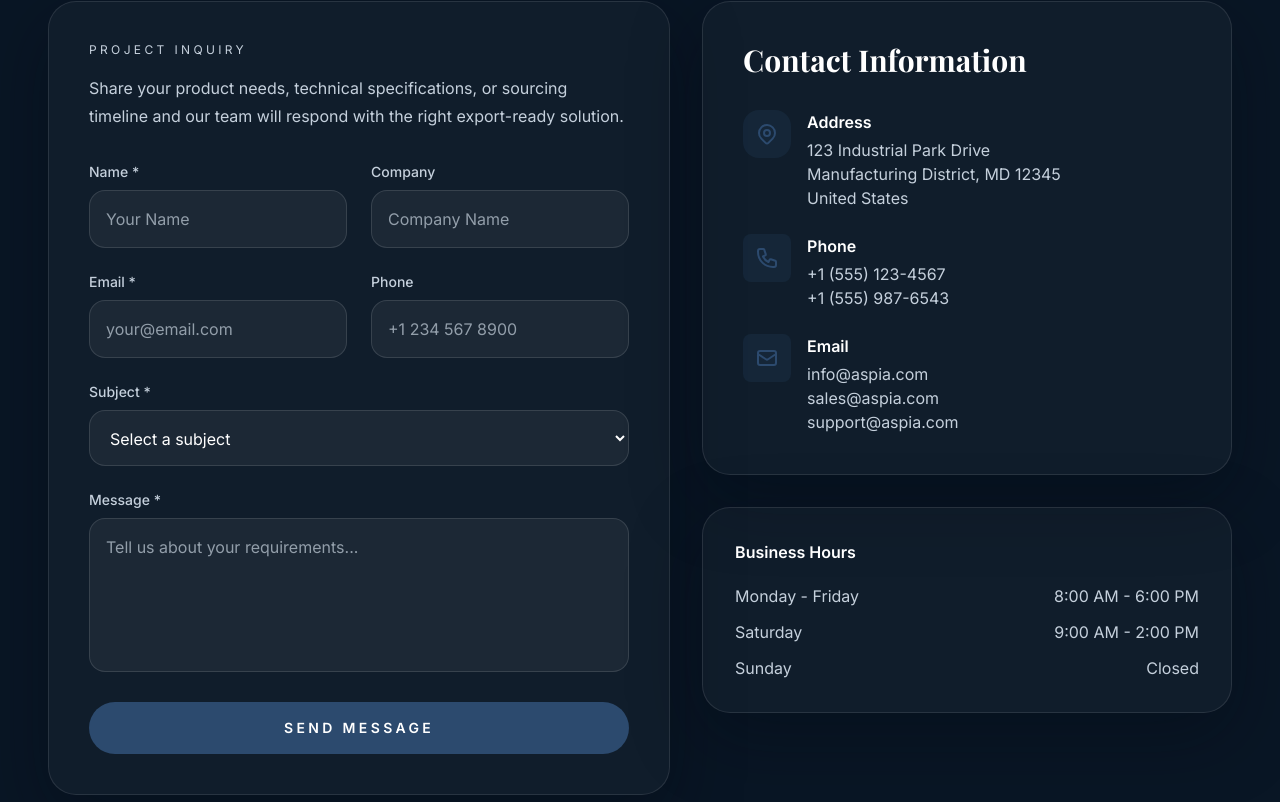
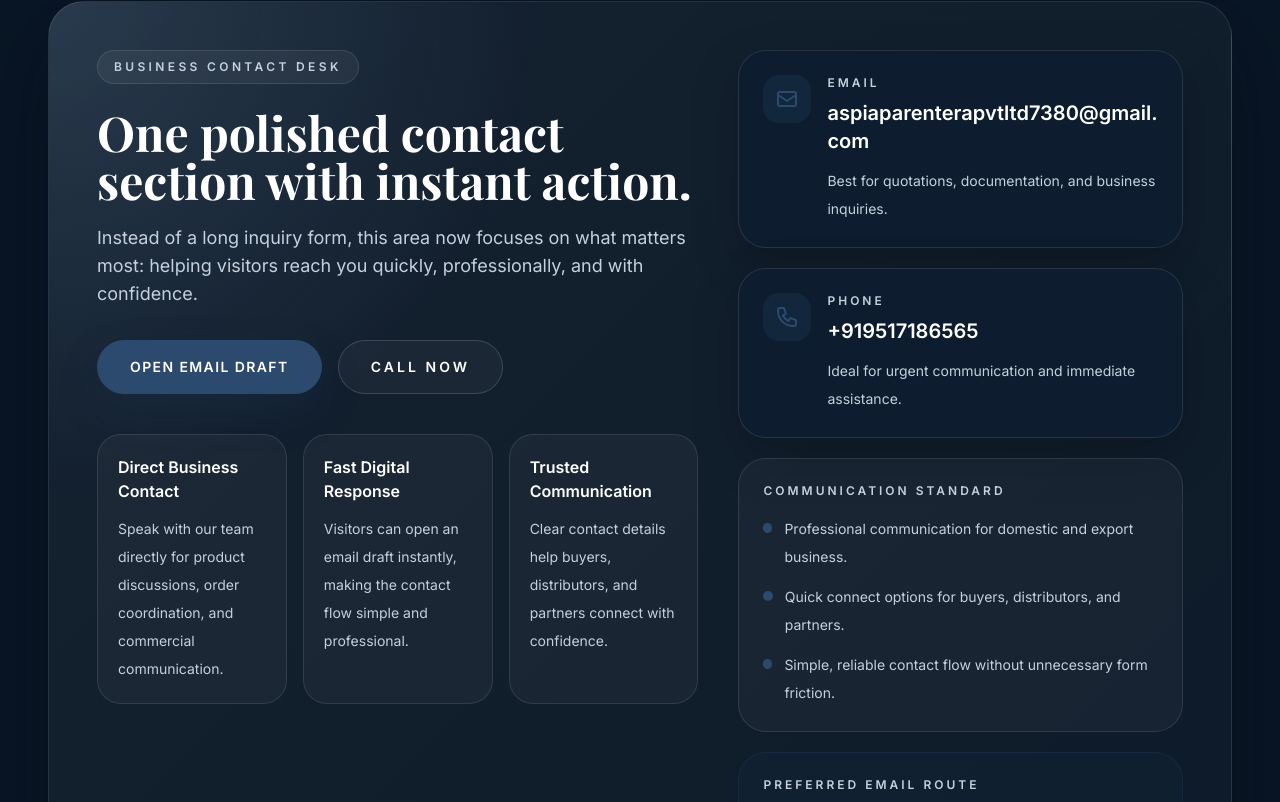
Before and after one commit to sridivyansh0511-beep/Aspia, a Next.js app: page /contact in a window 1280 px wide. Shown: the part 518-1320 px from the top of the page. Built offline with nearby package versions, Linux system fonts and the light colour scheme; a web font is replaced by a local one.

Commit message:
update: Footer and ContactForm components

```diff
--- a/src/components/sections/ContactForm.jsx
+++ b/src/components/sections/ContactForm.jsx
@@ -1,188 +1,190 @@
 'use client';
 
+import Link from 'next/link';
 import { useEffect, useRef } from 'react';
 import { gsap } from 'gsap';
+
+const emailAddress = 'aspiaparenterapvtltd7380@gmail.com';
+const phoneNumber = '+919517186565';
+const mailtoLink = `mailto:${emailAddress}?subject=Business%20Inquiry%20for%20Aspia`;
+const telLink = 'tel:+919517186565';
+
+const contactHighlights = [
+  {
+    title: 'Direct Business Contact',
+    description:
+      'Speak with our team directly for product discussions, order coordination, and commercial communication.',
+  },
+  {
+    title: 'Fast Digital Response',
+    description:
+      'Visitors can open an email draft instantly, making the contact flow simple and professional.',
+  },
+  {
+    title: 'Trusted Communication',
+    description:
+      'Clear contact details help buyers, distributors, and partners connect with confidence.',
+  },
+];
+
+const contactDetails = [
+  {
+    title: 'Email',
+    value: emailAddress,
+    href: mailtoLink,
+    description: 'Best for quotations, documentation, and business inquiries.',
+    icon: (
+      <svg className="h-6 w-6 text-steel" fill="none" viewBox="0 0 24 24" stroke="currentColor">
+        <path
+          strokeLinecap="round"
+          strokeLinejoin="round"
+          strokeWidth={2}
+          d="M3 8l7.89 5.26a2 2 0 002.22 0L21 8M5 19h14a2 2 0 002-2V7a2 2 0 00-2-2H5a2 2 0 00-2 2v10a2 2 0 002 2z"
+        />
+      </svg>
+    ),
+  },
+  {
+    title: 'Phone',
+    value: phoneNumber,
+    href: telLink,
+    description: 'Ideal for urgent communication and immediate assistance.',
+    icon: (
+      <svg className="h-6 w-6 text-steel" fill="none" viewBox="0 0 24 24" stroke="currentColor">
+        <path
+          strokeLinecap="round"
+          strokeLinejoin="round"
+          strokeWidth={2}
+          d="M3 5a2 2 0 012-2h3.28a1 1 0 01.948.684l1.498 4.493a1 1 0 01-.502 1.21l-2.257 1.13a11.042 11.042 0 005.516 5.516l1.13-2.257a1 1 0 011.21-.502l4.493 1.498a1 1 0 01.684.949V19a2 2 0 01-2 2h-1C9.716 21 3 14.284 3 6V5z"
+        />
+      </svg>
+    ),
+  },
+];
+
+const supportPoints = [
+  'Professional communication for domestic and export business.',
+  'Quick connect options for buyers, distributors, and partners.',
+  'Simple, reliable contact flow without unnecessary form friction.',
+];
 
 export default function ContactForm() {
   const sectionRef = useRef(null);
 
   useEffect(() => {
-    const tl = gsap.timeline({ delay: 0.5 });
+    const tl = gsap.timeline({ delay: 0.35 });
 
     tl.fromTo(
       sectionRef.current.querySelectorAll('.contact-item'),
       { opacity: 0, y: 60 },
-      { opacity: 1, y: 0, duration: 1, stagger: 0.2, ease: 'power3.out' }
+      { opacity: 1, y: 0, duration: 0.95, stagger: 0.16, ease: 'power3.out' }
     );
   }, []);
 
   return (
-    <section ref={sectionRef} className="bg-[#091625] py-28">
+    <section ref={sectionRef} className="overflow-hidden bg-[#091625] py-28">
       <div className="mx-auto max-w-7xl px-6 lg:px-12">
         <div className="mx-auto max-w-4xl text-center">
           <div className="section-label text-center text-slate-light">Get In Touch</div>
           <h2 className="font-display text-[clamp(3.5rem,7vw,5.8rem)] leading-[0.92] tracking-[-0.04em] text-white">
-            Contact Us
+            Contact Aspia
             <span className="mt-3 block text-3xl font-light italic text-slate-light md:text-4xl">
-              Let&apos;s Connect
+              Clear. Direct. Professional.
             </span>
           </h2>
           <p className="mx-auto mt-8 max-w-3xl text-lg leading-8 text-slate-light">
-            Ready to discuss your industrial needs? Our team is here to provide expert solutions
-            and support for your requirements.
+            We redesigned this section for straightforward business communication. Buyers and
+            partners can now connect with you instantly through direct email or phone contact.
           </p>
         </div>
 
-        <div className="mt-16 grid gap-8 lg:grid-cols-[1.08fr_0.92fr]">
-          <div className="contact-item">
-            <div className="panel-dark p-8 sm:p-10">
-              <div className="mb-8">
-                <div className="text-xs uppercase tracking-[0.28em] text-slate-light">Project Inquiry</div>
-                <p className="mt-4 max-w-xl text-base leading-7 text-slate-light">
-                  Share your product needs, technical specifications, or sourcing timeline and
-                  our team will respond with the right export-ready solution.
-                </p>
+        <div className="contact-item mt-16 overflow-hidden rounded-[36px] border border-white/10 bg-[radial-gradient(circle_at_top_left,rgba(113,148,184,0.22),transparent_32%),linear-gradient(135deg,rgba(255,255,255,0.05),rgba(255,255,255,0.02))] p-8 shadow-[0_28px_90px_rgba(2,8,18,0.38)] sm:p-10 lg:p-12">
+          <div className="grid gap-10 lg:grid-cols-[1.15fr_0.85fr]">
+            <div>
+              <div className="inline-flex rounded-full border border-white/10 bg-white/[0.05] px-4 py-2 text-xs font-semibold uppercase tracking-[0.28em] text-slate-light">
+                Business Contact Desk
               </div>
-              <form className="space-y-6">
-                <div className="grid gap-6 md:grid-cols-2">
-                  <div>
-                    <label className="mb-2 block text-sm font-medium text-slate-light">Name *</label>
-                    <input
-                      type="text"
-                      className="input-dark"
-                      placeholder="Your Name"
-                    />
+              <h3 className="mt-6 max-w-2xl font-display text-4xl font-bold leading-tight text-white md:text-5xl">
+                One polished contact section with instant action.
+              </h3>
+              <p className="mt-5 max-w-2xl text-base leading-8 text-slate-light md:text-lg">
+                Instead of a long inquiry form, this area now focuses on what matters most:
+                helping visitors reach you quickly, professionally, and with confidence.
+              </p>
+
+              <div className="mt-8 flex flex-col gap-4 sm:flex-row">
+                <Link href={mailtoLink} className="btn-primary justify-center">
+                  Open Email Draft
+                </Link>
+                <Link
+                  href={telLink}
+                  className="inline-flex items-center justify-center rounded-full border border-white/15 bg-white/[0.04] px-8 py-4 text-sm font-semibold uppercase tracking-[0.22em] text-white transition-all duration-300 hover:border-steel-light hover:bg-white/[0.08]"
+                >
+                  Call Now
+                </Link>
+              </div>
+
+              <div className="mt-10 grid gap-4 md:grid-cols-3">
+                {contactHighlights.map((item) => (
+                  <div
+                    key={item.title}
+                    className="rounded-[24px] border border-white/10 bg-white/[0.04] p-5"
+                  >
+                    <h4 className="text-base font-semibold text-white">{item.title}</h4>
+                    <p className="mt-3 text-sm leading-7 text-slate-light">{item.description}</p>
                   </div>
-                  <div>
-                    <label className="mb-2 block text-sm font-medium text-slate-light">Company</label>
-                    <input
-                      type="text"
-                      className="input-dark"
-                      placeholder="Company Name"
-                    />
-                  </div>
-                </div>
-
-                <div className="grid gap-6 md:grid-cols-2">
-                  <div>
-                    <label className="mb-2 block text-sm font-medium text-slate-light">Email *</label>
-                    <input
-                      type="email"
-                      className="input-dark"
-                      placeholder="your@email.com"
-                    />
-                  </div>
-                  <div>
-                    <label className="mb-2 block text-sm font-medium text-slate-light">Phone</label>
-                    <input
-                      type="tel"
-                      className="input-dark"
-                      placeholder="+1 234 567 8900"
-                    />
-                  </div>
-                </div>
-
-                <div>
-                  <label className="mb-2 block text-sm font-medium text-slate-light">Subject *</label>
-                  <select className="input-dark">
-                    <option value="">Select a subject</option>
-                    <option value="products">Product Inquiry</option>
-                    <option value="technical">Technical Support</option>
-                    <option value="sales">Sales Information</option>
-                    <option value="partnership">Partnership Opportunities</option>
-                    <option value="other">Other</option>
-                  </select>
-                </div>
-
-                <div>
-                  <label className="mb-2 block text-sm font-medium text-slate-light">Message *</label>
-                  <textarea
-                    rows={5}
-                    className="input-dark resize-none"
-                    placeholder="Tell us about your requirements..."
-                  />
-                </div>
-
-                <button
-                  type="submit"
-                  className="inline-flex w-full items-center justify-center rounded-full bg-steel px-8 py-4 text-sm font-semibold uppercase tracking-[0.24em] text-white transition-all duration-300 hover:bg-steel-light"
-                >
-                  Send Message
-                </button>
-              </form>
-            </div>
-          </div>
-
-          <div className="contact-item space-y-8">
-            <div className="panel-dark p-8 sm:p-10">
-              <h3 className="font-display text-3xl font-bold text-white">Contact Information</h3>
-
-              <div className="mt-8 space-y-6">
-                <div className="flex items-start gap-4">
-                  <div className="flex h-12 w-12 flex-shrink-0 items-center justify-center rounded-2xl bg-steel/20">
-                    <svg className="w-6 h-6 text-steel" fill="none" viewBox="0 0 24 24" stroke="currentColor">
-                      <path strokeLinecap="round" strokeLinejoin="round" strokeWidth={2} d="M17.657 16.657L13.414 20.9a1.998 1.998 0 01-2.827 0l-4.244-4.243a8 8 0 1111.314 0z" />
-                      <path strokeLinecap="round" strokeLinejoin="round" strokeWidth={2} d="M15 11a3 3 0 11-6 0 3 3 0 016 0z" />
-                    </svg>
-                  </div>
-                  <div>
-                    <h4 className="font-semibold text-white mb-1">Address</h4>
-                    <p className="text-slate-light">
-                      123 Industrial Park Drive<br />
-                      Manufacturing District, MD 12345<br />
-                      United States
-                    </p>
-                  </div>
-                </div>
-
-                <div className="flex items-start gap-4">
-                  <div className="w-12 h-12 bg-steel/20 rounded-lg flex items-center justify-center flex-shrink-0">
-                    <svg className="w-6 h-6 text-steel" fill="none" viewBox="0 0 24 24" stroke="currentColor">
-                      <path strokeLinecap="round" strokeLinejoin="round" strokeWidth={2} d="M3 5a2 2 0 012-2h3.28a1 1 0 01.948.684l1.498 4.493a1 1 0 01-.502 1.21l-2.257 1.13a11.042 11.042 0 005.516 5.516l1.13-2.257a1 1 0 011.21-.502l4.493 1.498a1 1 0 01.684.949V19a2 2 0 01-2 2h-1C9.716 21 3 14.284 3 6V5z" />
-                    </svg>
-                  </div>
-                  <div>
-                    <h4 className="font-semibold text-white mb-1">Phone</h4>
-                    <p className="text-slate-light">
-                      +1 (555) 123-4567<br />
-                      +1 (555) 987-6543
-                    </p>
-                  </div>
-                </div>
-
-                <div className="flex items-start gap-4">
-                  <div className="w-12 h-12 bg-steel/20 rounded-lg flex items-center justify-center flex-shrink-0">
-                    <svg className="w-6 h-6 text-steel" fill="none" viewBox="0 0 24 24" stroke="currentColor">
-                      <path strokeLinecap="round" strokeLinejoin="round" strokeWidth={2} d="M3 8l7.89 5.26a2 2 0 002.22 0L21 8M5 19h14a2 2 0 002-2V7a2 2 0 00-2-2H5a2 2 0 00-2 2v10a2 2 0 002 2z" />
-                    </svg>
-                  </div>
-                  <div>
-                    <h4 className="font-semibold text-white mb-1">Email</h4>
-                    <p className="text-slate-light">
-                      info@aspia.com<br />
-                      sales@aspia.com<br />
-                      support@aspia.com
-                    </p>
-                  </div>
-                </div>
+                ))}
               </div>
             </div>
 
-            <div className="panel-dark p-8">
-              <h4 className="font-semibold text-white">Business Hours</h4>
-              <div className="mt-5 space-y-3 text-slate-light">
-                <div className="flex justify-between">
-                  <span>Monday - Friday</span>
-                  <span>8:00 AM - 6:00 PM</span>
+            <div className="space-y-5">
+              {contactDetails.map((item) => (
+                <div
+                  key={item.title}
+                  className="rounded-[28px] border border-white/10 bg-[#0d1d2f] p-6 shadow-[0_18px_50px_rgba(0,0,0,0.18)]"
+                >
+                  <div className="flex items-start gap-4">
+                    <div className="flex h-12 w-12 flex-shrink-0 items-center justify-center rounded-2xl bg-steel/20">
+                      {item.icon}
+                    </div>
+                    <div className="min-w-0">
+                      <div className="text-xs font-semibold uppercase tracking-[0.25em] text-slate-light">
+                        {item.title}
+                      </div>
+                      <Link
+                        href={item.href}
+                        className="mt-2 block break-all text-xl font-semibold text-white transition-colors duration-300 hover:text-steel-light"
+                      >
+                        {item.value}
+                      </Link>
+                      <p className="mt-3 text-sm leading-7 text-slate-light">{item.description}</p>
+                    </div>
+                  </div>
                 </div>
-                <div className="flex justify-between">
-                  <span>Saturday</span>
-                  <span>9:00 AM - 2:00 PM</span>
+              ))}
+
+              <div className="rounded-[28px] border border-white/10 bg-white/[0.04] p-6">
+                <div className="text-xs font-semibold uppercase tracking-[0.25em] text-slate-light">
+                  Communication Standard
                 </div>
-                <div className="flex justify-between">
-                  <span>Sunday</span>
-                  <span>Closed</span>
+                <div className="mt-4 space-y-3">
+                  {supportPoints.map((point) => (
+                    <div key={point} className="flex items-start gap-3">
+                      <span className="mt-2 h-2.5 w-2.5 rounded-full bg-steel" />
+                      <p className="text-sm leading-7 text-slate-light">{point}</p>
+                    </div>
+                  ))}
                 </div>
+              </div>
+
+              <div className="rounded-[28px] border border-steel/25 bg-steel/10 p-6">
+                <div className="text-xs font-semibold uppercase tracking-[0.25em] text-slate-light">
+                  Preferred Email Route
+                </div>
+                <p className="mt-3 text-sm leading-7 text-slate-light">
+                  Clicking the email button opens a direct draft addressed to your Gmail-linked
+                  inbox, so the visitor can start writing to you immediately.
+                </p>
               </div>
             </div>
           </div>
```
Also changed, not shown: src/components/layout/Footer.jsx (+5 -21 lines).
